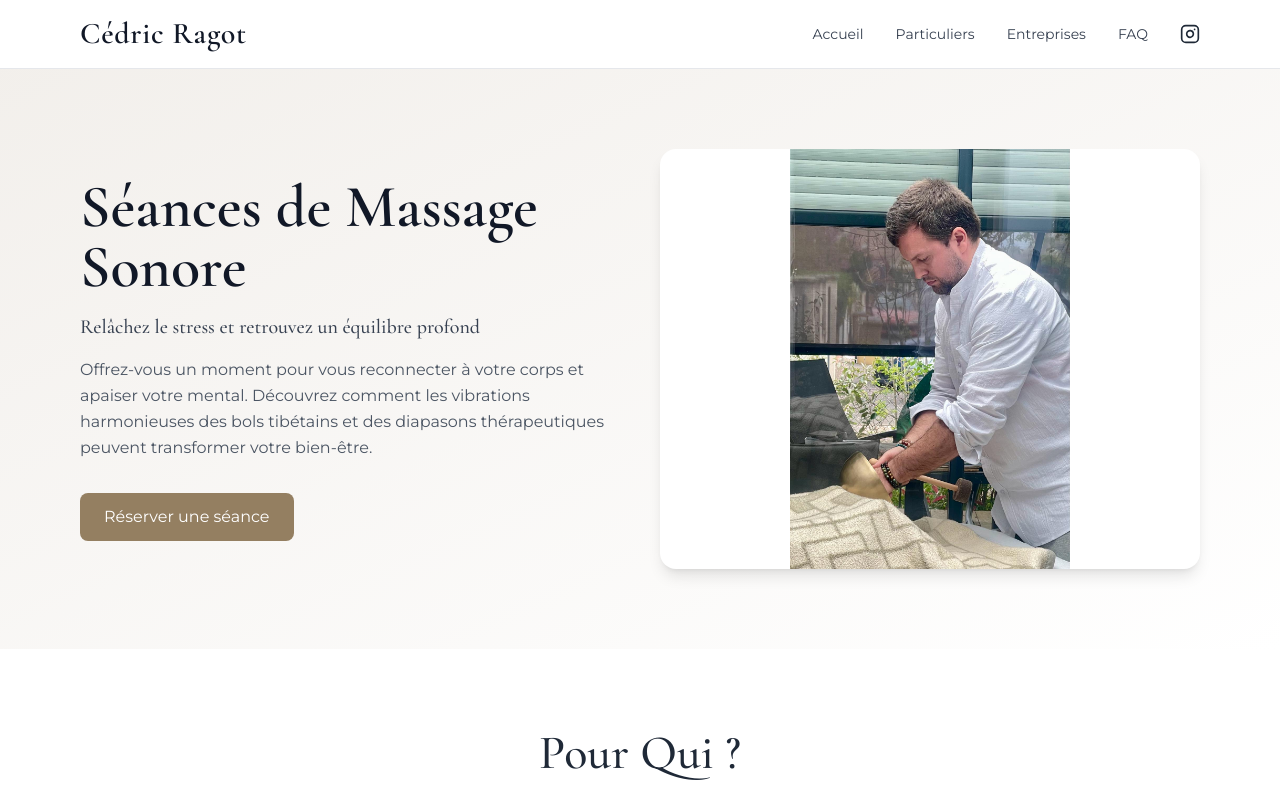
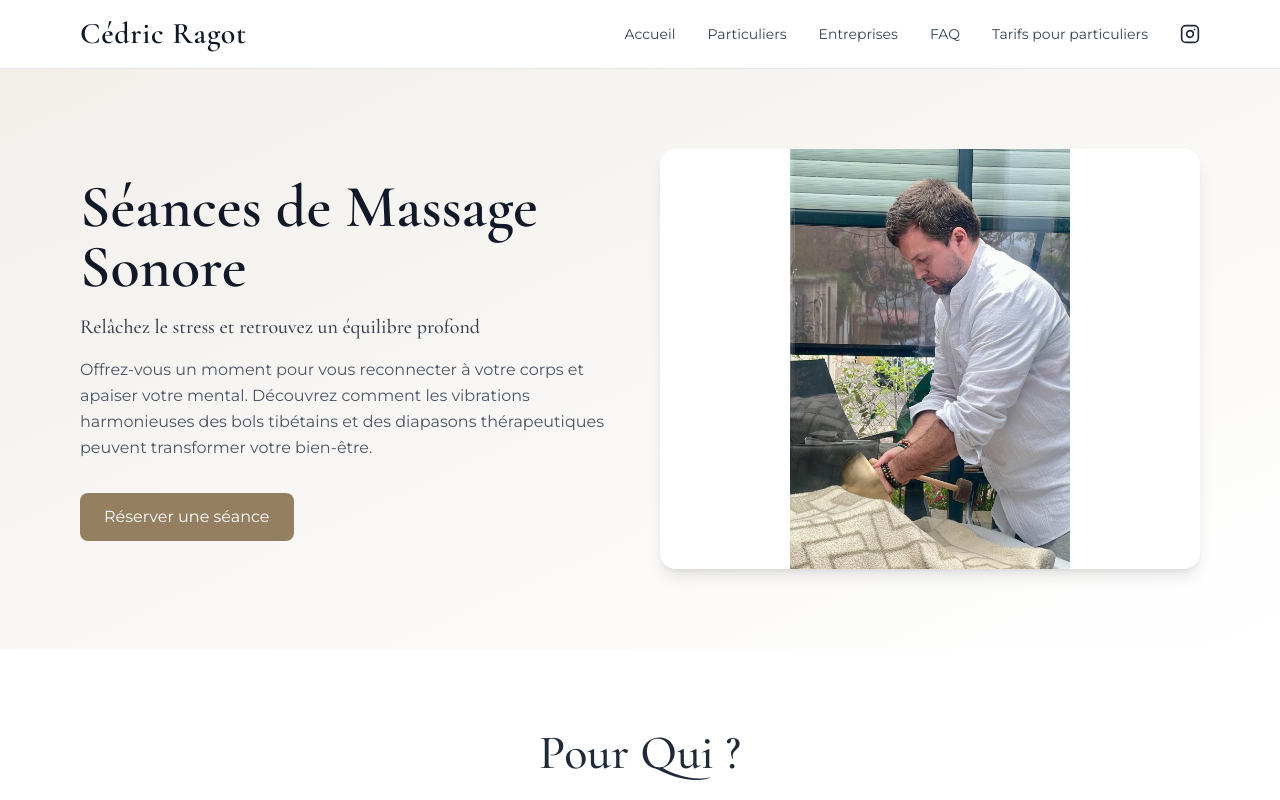
Before and after one commit to cedricragotarttherapie-dotcom/cedric.ragot, a React (Vite) app in the folder client/: page /particuliers in a window 1280 px wide. Shown: the top 800 px of the page. Built offline with nearby package versions, Linux system fonts and the light colour scheme; no server answers.

Commit message:
fix carousel button z-index

```diff
--- a/client/src/pages/Entreprises.tsx
+++ b/client/src/pages/Entreprises.tsx
@@ -64,7 +64,7 @@ export default function Entreprises() {
     <div className="min-h-screen flex flex-col font-[Montserrat] bg-white">
 
       {/* HEADER */}
-      <header className="border-b border-gray-200 bg-white sticky top-0 z-50">
+    <header className="border-b border-gray-200 bg-white sticky top-0 z-50">
       <div className="max-w-6xl mx-auto px-4 py-4 flex items-center justify-between">
 
         <h1 className="text-3xl tracking-wide text-gray-900 font-[Cormorant_Garamond] font-semibold">
@@ -76,6 +76,10 @@ export default function Entreprises() {
           <Link to="/particuliers" className="text-gray-700 hover:text-[#947f61]">Particuliers</Link>
           <Link to="/entreprises" className="text-gray-700 hover:text-[#947f61]">Entreprises</Link>
           <Link to="/faq" className="text-gray-700 hover:text-[#947f61]">FAQ</Link>
+          <Link to="/particuliers#services" className="text-gray-700 hover:text-[#947f61]"
+>
+  Tarifs pour particuliers
+</Link>
 
           <a href="https://www.instagram.com/cedric_ragot" target="_blank">
             <Instagram size={20} />
--- a/client/src/pages/FAQ.tsx
+++ b/client/src/pages/FAQ.tsx
@@ -120,7 +120,7 @@ const handleSubmit = async (e: React.FormEvent) => {
     <div className="min-h-screen flex flex-col font-[Montserrat]">
 
       {/* HEADER */}
-      <header className="border-b border-gray-200 bg-white sticky top-0 z-50">
+    <header className="border-b border-gray-200 bg-white sticky top-0 z-50">
       <div className="max-w-6xl mx-auto px-4 py-4 flex items-center justify-between">
 
         <h1 className="text-3xl tracking-wide text-gray-900 font-[Cormorant_Garamond] font-semibold">
@@ -132,6 +132,10 @@ const handleSubmit = async (e: React.FormEvent) => {
           <Link to="/particuliers" className="text-gray-700 hover:text-[#947f61]">Particuliers</Link>
           <Link to="/entreprises" className="text-gray-700 hover:text-[#947f61]">Entreprises</Link>
           <Link to="/faq" className="text-gray-700 hover:text-[#947f61]">FAQ</Link>
+          <Link to="/particuliers#services" className="text-gray-700 hover:text-[#947f61]"
+>
+  Tarifs pour particuliers
+</Link>
 
           <a href="https://www.instagram.com/cedric_ragot" target="_blank">
             <Instagram size={20} />
--- a/client/src/pages/Home.tsx
+++ b/client/src/pages/Home.tsx
@@ -147,6 +147,10 @@ return (
           <Link to="/particuliers" className="text-gray-700 hover:text-[#947f61]">Particuliers</Link>
           <Link to="/entreprises" className="text-gray-700 hover:text-[#947f61]">Entreprises</Link>
           <Link to="/faq" className="text-gray-700 hover:text-[#947f61]">FAQ</Link>
+          <Link to="/particuliers#services" className="text-gray-700 hover:text-[#947f61]"
+>
+  Tarifs pour particuliers
+</Link>
 
           <a href="https://www.instagram.com/cedric_ragot" target="_blank">
             <Instagram size={20} />
--- a/client/src/pages/Particuliers.tsx
+++ b/client/src/pages/Particuliers.tsx
@@ -5,8 +5,21 @@
 import { Link } from 'react-router-dom';
 import { Instagram } from 'lucide-react';
 import { useState } from 'react';
+import { useEffect } from "react";
+import { useLocation } from "react-router-dom";
 
 export default function Particuliers() {
+
+  const location = useLocation();
+
+useEffect(() => {
+  if (location.hash === "#services") {
+    const el = document.getElementById("services");
+    if (el) {
+      el.scrollIntoView({ behavior: "smooth" });
+    }
+  }
+}, [location]);
 
   const [formData, setFormData] = useState({
     name: '',
@@ -51,7 +64,7 @@ export default function Particuliers() {
     <div className="min-h-screen flex flex-col font-[Montserrat]">
 
       {/* HEADER */}
-      <header className="border-b border-gray-200 bg-white sticky top-0 z-50">
+    <header className="border-b border-gray-200 bg-white sticky top-0 z-50">
       <div className="max-w-6xl mx-auto px-4 py-4 flex items-center justify-between">
 
         <h1 className="text-3xl tracking-wide text-gray-900 font-[Cormorant_Garamond] font-semibold">
@@ -63,6 +76,10 @@ export default function Particuliers() {
           <Link to="/particuliers" className="text-gray-700 hover:text-[#947f61]">Particuliers</Link>
           <Link to="/entreprises" className="text-gray-700 hover:text-[#947f61]">Entreprises</Link>
           <Link to="/faq" className="text-gray-700 hover:text-[#947f61]">FAQ</Link>
+          <Link to="/particuliers#services" className="text-gray-700 hover:text-[#947f61]"
+>
+  Tarifs pour particuliers
+</Link>
 
           <a href="https://www.instagram.com/cedric_ragot" target="_blank">
             <Instagram size={20} />
@@ -263,7 +280,7 @@ export default function Particuliers() {
 </section>
 
       {/* SERVICES CORRIGÉS AVEC STRIPE */}
-<section className="py-20 bg-gray-50">
+<section id="services" className="py-20 bg-gray-50">
   <div className="max-w-6xl mx-auto px-4">
 
     <h3 className="text-5xl text-center font-[Cormorant_Garamond] mb-12">
```
